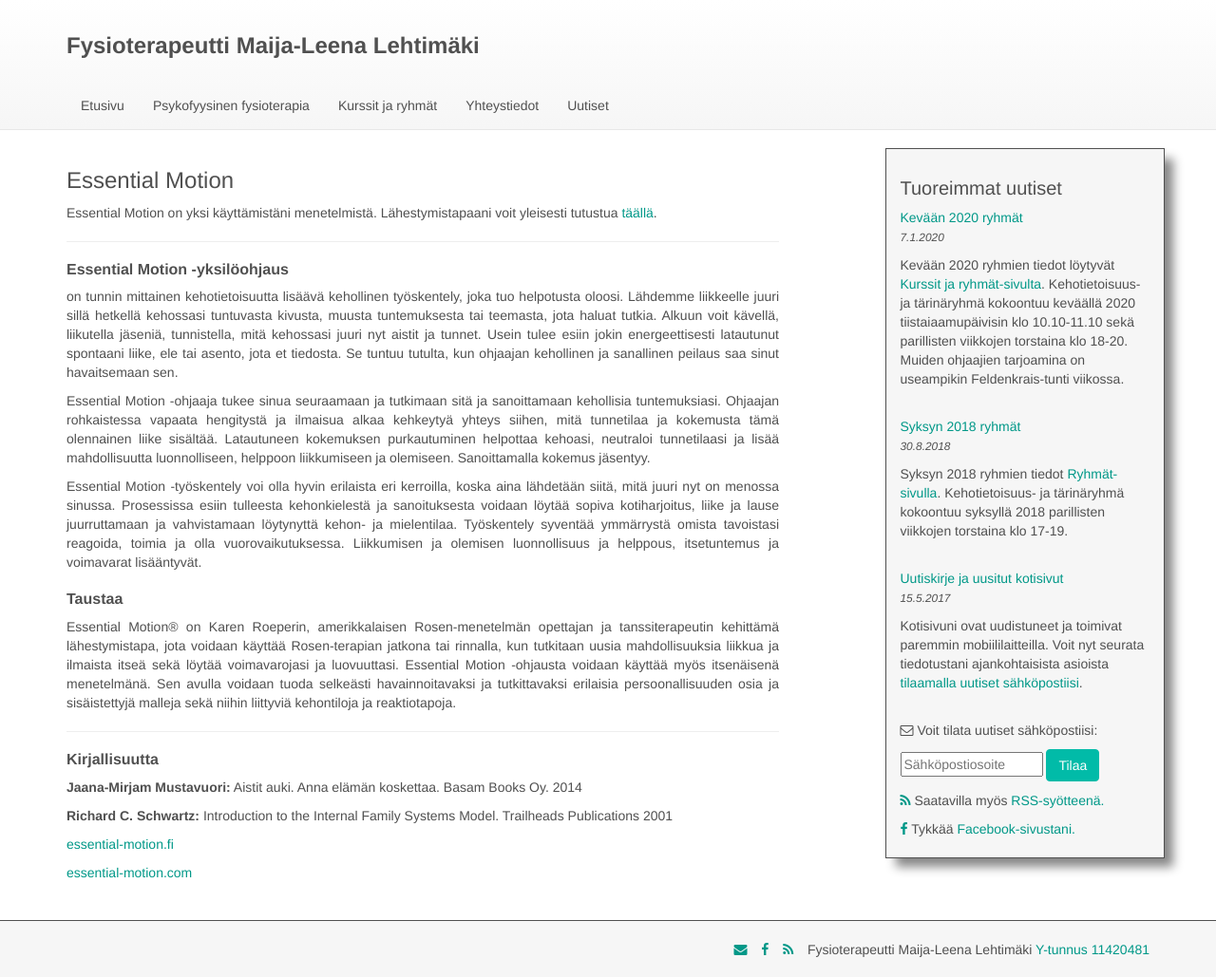
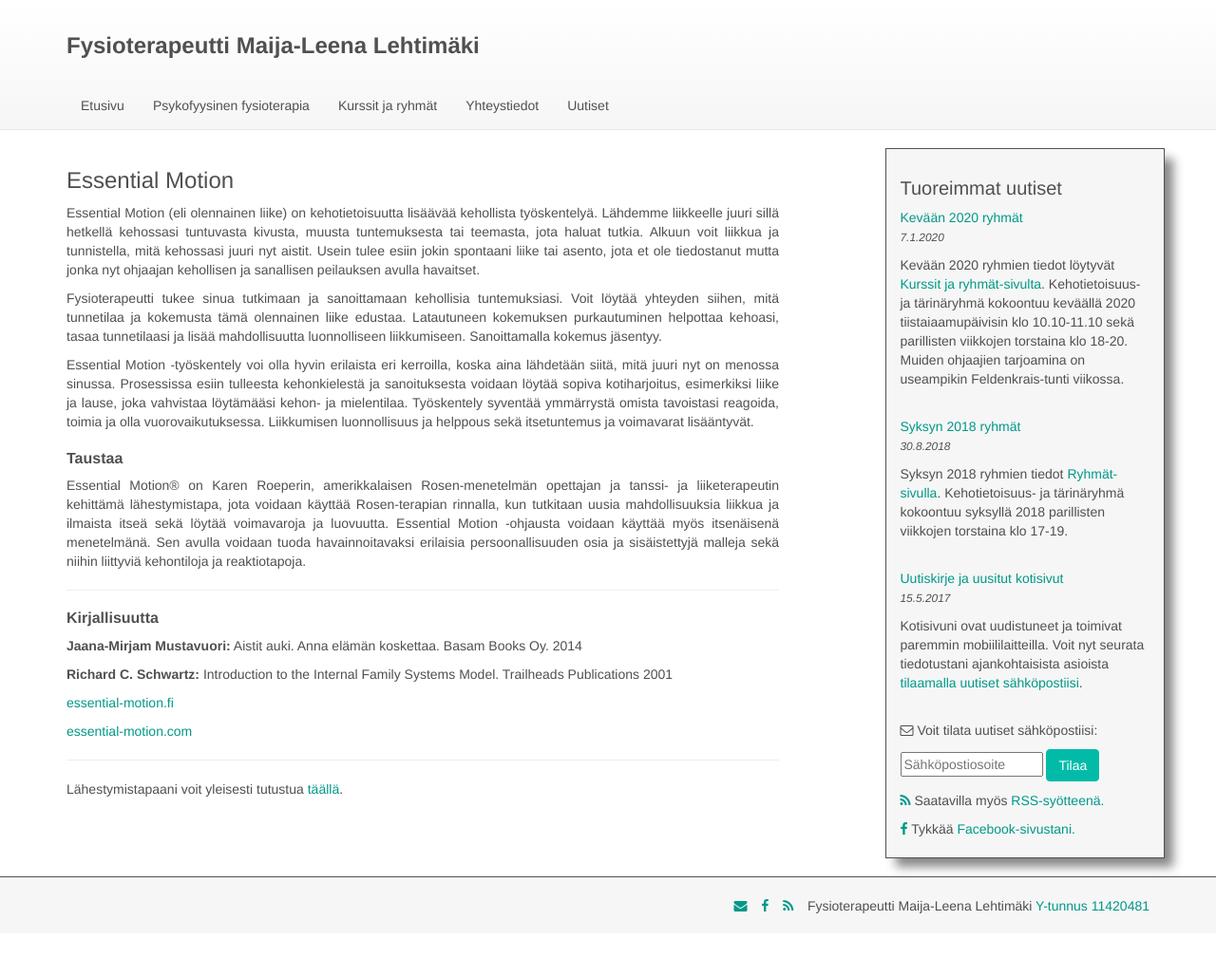
Before and after one commit to jluttine/maijaleenalehtimaki.fi, a Jekyll site: the page built from _pages/essential-motion.md, in a window 1280 px wide. Shown: the whole page at 95% size. Built offline with Jekyll 4.4.1, drawn with Linux system fonts in a browser that asks for light colours; after the commit the page ends 983 px from its top, so only the background shows below that.

Commit message:
Tekstin tiivistys

```diff
--- a/_pages/essential-motion.md
+++ b/_pages/essential-motion.md
@@ -4,45 +4,23 @@ permalink: /essential-motion/
 menu: none
 ---
 
-Essential Motion on yksi käyttämistäni menetelmistä. Lähestymistapaani voit
-yleisesti
-tutustua [täällä]({{ site.baseurl }}{% link _pages/01-lahestymistapani.md %}).
+Essential Motion (eli olennainen liike) on kehotietoisuutta lisäävää kehollista työskentelyä. Lähdemme liikkeelle juuri sillä hetkellä kehossasi tuntuvasta kivusta, muusta tuntemuksesta tai teemasta, jota haluat tutkia. Alkuun voit liikkua ja tunnistella, mitä kehossasi juuri nyt aistit. Usein tulee esiin jokin spontaani liike tai asento, jota et ole tiedostanut mutta jonka nyt ohjaajan kehollisen ja sanallisen peilauksen avulla havaitset.
 
----
-
-### Essential Motion -yksilöohjaus
-
-on tunnin mittainen kehotietoisuutta lisäävä kehollinen työskentely, joka tuo
-helpotusta oloosi. Lähdemme liikkeelle juuri sillä hetkellä kehossasi tuntuvasta
-kivusta, muusta tuntemuksesta tai teemasta, jota haluat tutkia. Alkuun voit
-kävellä, liikutella jäseniä, tunnistella, mitä kehossasi juuri nyt aistit ja
-tunnet. Usein tulee esiin jokin energeettisesti latautunut spontaani liike, ele
-tai asento, jota et tiedosta. Se tuntuu tutulta, kun ohjaajan kehollinen ja
-sanallinen peilaus saa sinut havaitsemaan sen.
-
-Essential Motion -ohjaaja tukee sinua seuraamaan ja tutkimaan sitä ja
-sanoittamaan kehollisia tuntemuksiasi. Ohjaajan rohkaistessa vapaata hengitystä
-ja ilmaisua alkaa kehkeytyä yhteys siihen, mitä tunnetilaa ja kokemusta tämä
-olennainen liike sisältää. Latautuneen kokemuksen purkautuminen helpottaa
-kehoasi, neutraloi tunnetilaasi ja lisää mahdollisuutta luonnolliseen, helppoon
-liikkumiseen ja olemiseen. Sanoittamalla kokemus jäsentyy.
+Fysioterapeutti tukee sinua tutkimaan ja sanoittamaan kehollisia tuntemuksiasi. Voit löytää yhteyden siihen, mitä tunnetilaa ja kokemusta tämä olennainen liike edustaa. Latautuneen kokemuksen purkautuminen helpottaa kehoasi, tasaa tunnetilaasi ja lisää mahdollisuutta luonnolliseen liikkumiseen. Sanoittamalla kokemus jäsentyy.
 
 Essential Motion -työskentely voi olla hyvin erilaista eri kerroilla, koska aina
 lähdetään siitä, mitä juuri nyt on menossa sinussa. Prosessissa esiin tulleesta
-kehonkielestä ja sanoituksesta voidaan löytää sopiva kotiharjoitus, liike ja
-lause juurruttamaan ja vahvistamaan löytynyttä kehon- ja mielentilaa.
-Työskentely syventää ymmärrystä omista tavoistasi reagoida, toimia ja olla
-vuorovaikutuksessa. Liikkumisen ja olemisen luonnollisuus ja helppous,
-itsetuntemus ja voimavarat lisääntyvät.
+kehonkielestä ja sanoituksesta voidaan löytää sopiva kotiharjoitus, esimerkiksi liike ja
+lause, joka vahvistaa löytämääsi kehon- ja mielentilaa. Työskentely syventää ymmärrystä omista tavoistasi reagoida, toimia ja olla vuorovaikutuksessa. Liikkumisen luonnollisuus ja helppous sekä itsetuntemus ja voimavarat lisääntyvät.
 
 ### Taustaa
 
 Essential Motion® on Karen Roeperin, amerikkalaisen Rosen-menetelmän opettajan
-ja tanssiterapeutin kehittämä lähestymistapa, jota voidaan käyttää
-Rosen-terapian jatkona tai rinnalla, kun tutkitaan uusia mahdollisuuksia liikkua
-ja ilmaista itseä sekä löytää voimavarojasi ja luovuuttasi. Essential Motion
+ja tanssi- ja liiketerapeutin kehittämä lähestymistapa, jota voidaan käyttää
+Rosen-terapian rinnalla, kun tutkitaan uusia mahdollisuuksia liikkua
+ja ilmaista itseä sekä löytää voimavaroja ja luovuutta. Essential Motion
 -ohjausta voidaan käyttää myös itsenäisenä menetelmänä. Sen avulla voidaan tuoda
-selkeästi havainnoitavaksi ja tutkittavaksi erilaisia persoonallisuuden osia ja
+havainnoitavaksi erilaisia persoonallisuuden osia ja
 sisäistettyjä malleja sekä niihin liittyviä kehontiloja ja reaktiotapoja.
 
 ---
@@ -58,3 +36,9 @@ Trailheads Publications 2001
 [essential-motion.fi](http://www.essential-motion.fi)
 
 [essential-motion.com](http://www.essential-motion.com)
+
+---
+
+Lähestymistapaani voit
+yleisesti
+tutustua [täällä]({{ site.baseurl }}{% link _pages/01-lahestymistapani.md %}).
```
